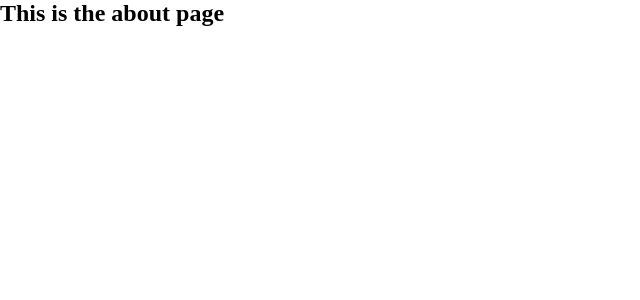
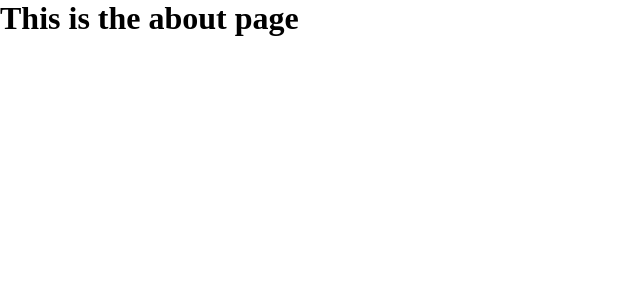
Before and after one commit to mcabrera108/shopping-cart-odin-project, a React (Vite) app: page /about in a window 1280 px wide. Shown: the top 300 px of the page, without its empty margins (0-640 px from the left). Built offline with nearby package versions, Linux system fonts and the light colour scheme; a web font is replaced by a local one.

Commit message:
Changed the About Header from h2 to h1

```diff
--- a/src/Header/About.jsx
+++ b/src/Header/About.jsx
@@ -2,7 +2,7 @@ import React from "react";
 
 function About() {
     return (
-        <h2>This is the about page</h2>
+        <h1>This is the about page</h1>
     )
 }
 export default About;
```
